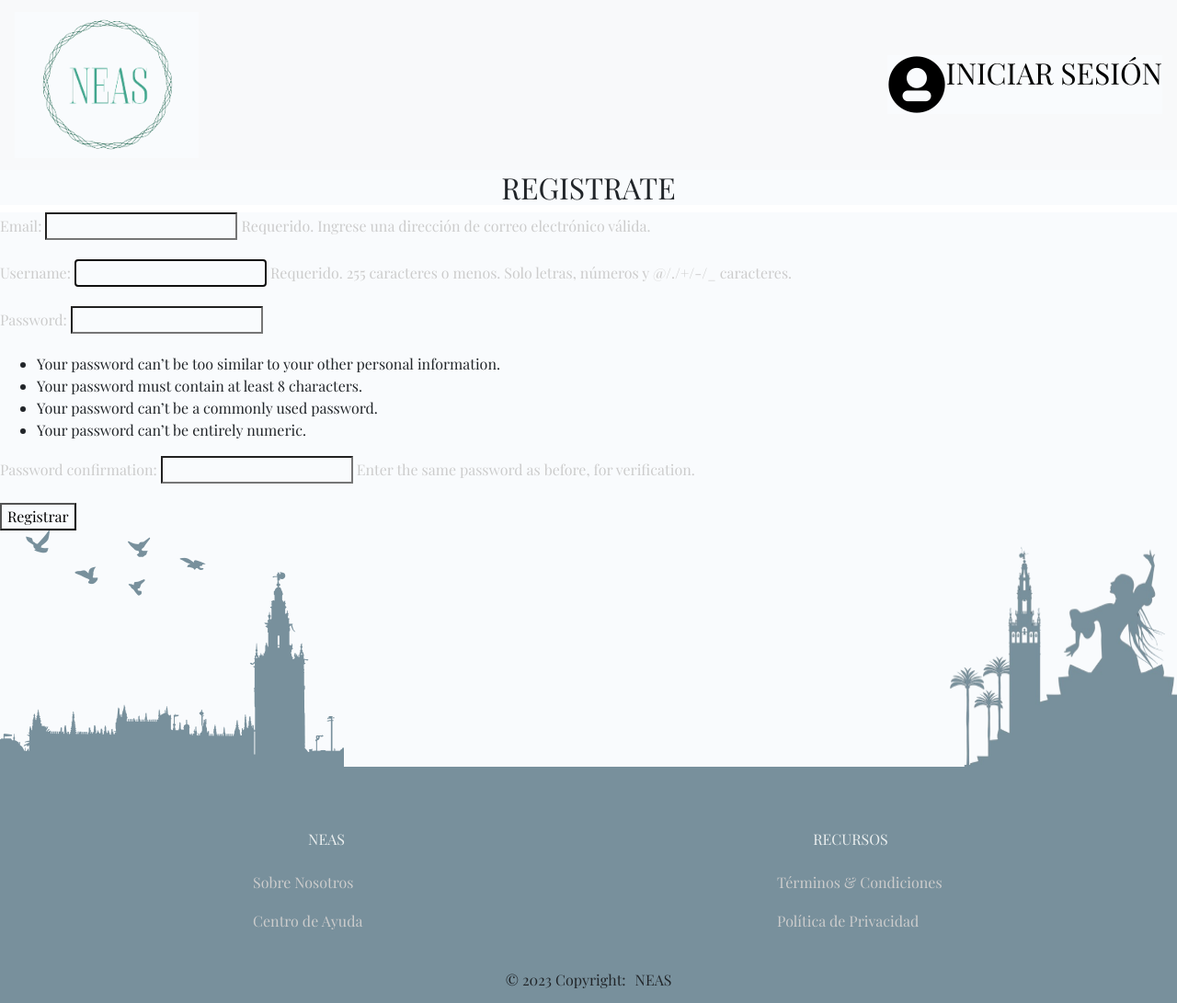
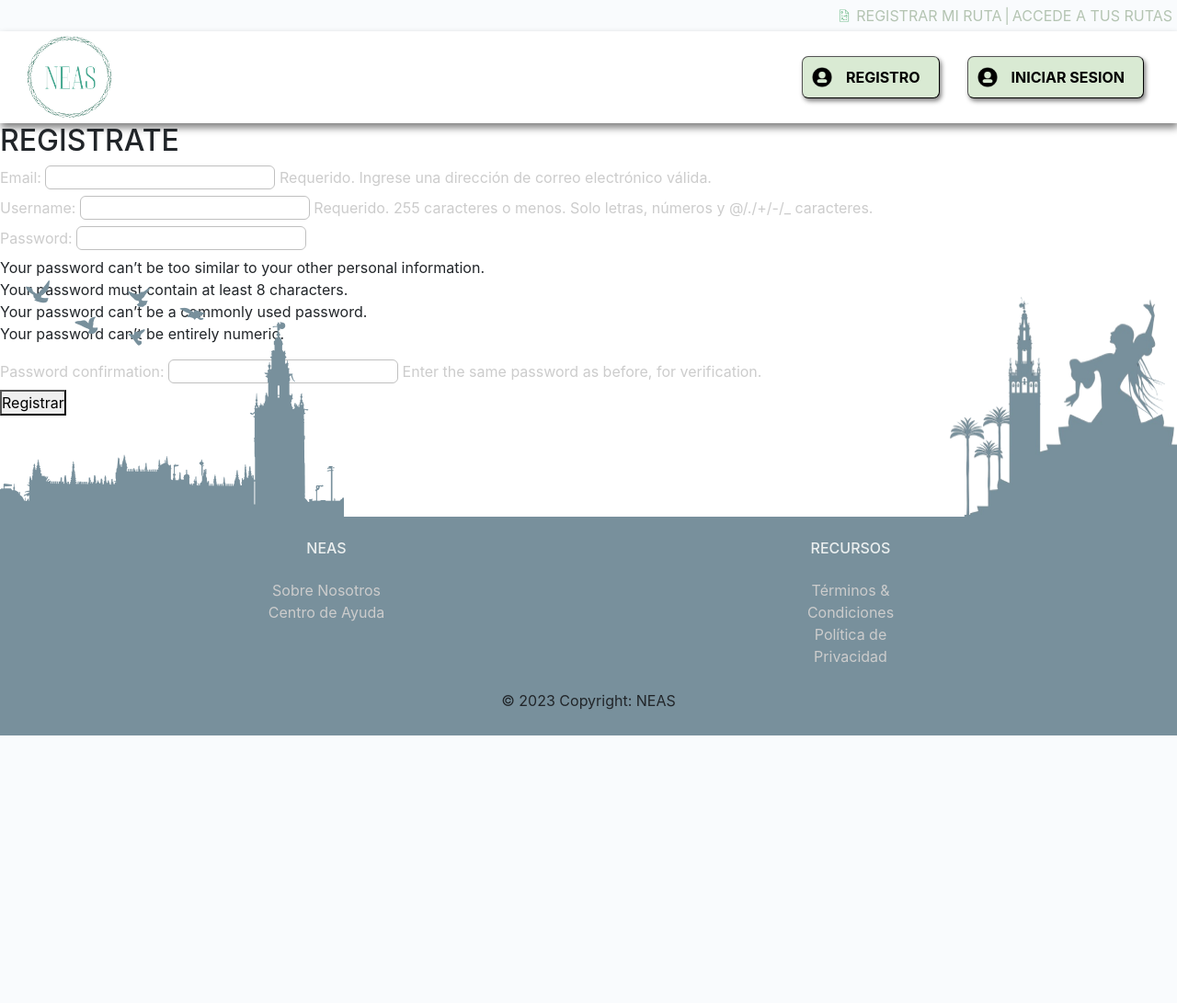
Before and after one commit to sgero/NeasProject, a Django app: page /neas/registrar/operador/ in a window 1280 px wide. Shown: the whole page at 92% size. After the commit the page ends 800 px from the top, so only its background shows below. Run offline with Django 4.2, Linux system fonts and the light colour scheme; parts of the project's set-up code (start-up, migrations or seed data) failed here and were passed over; some libraries are stand-ins or nearby versions.

Commit message:
actualizacion html y css

```diff
--- a/NeasAPP/static/basic_page.css
+++ b/NeasAPP/static/basic_page.css
@@ -29,7 +29,8 @@ body{
 .empresas{
     color: #B4C4B2;
     padding: 3px;
-    font-size: 11;
+    font-size: 16px;
+    margin: 0 !important;
 }
 
 a{
@@ -113,7 +114,8 @@ h6{
 
 p{
     color: #CCCCCC;
-    padding: 0px;
+    padding: 0 !important;
+    margin-bottom: 0px !important;
 }
 
 
--- a/NeasAPP/static/mostrar_rutas.css
+++ b/NeasAPP/static/mostrar_rutas.css
@@ -1,9 +1,3 @@
-img{
-
-    width: 120%;
-
-}
-
 .carta {
     position: relative;
     display: -ms-flexbox;
--- a/templates/basic_page.html
+++ b/templates/basic_page.html
@@ -29,7 +29,7 @@
 
             <img src="{% static "img/rutafoto.png" %}" width="20" height="20" class="empresas">
 
-            <a href="" class="empresas">REGISTRAR MI RUTA</a>
+            <a href="/neas/registrar/operador/" class="empresas">REGISTRAR MI RUTA</a>
 
             <p class="empresas">|</p>
 
@@ -74,8 +74,6 @@
     </header>
 
     {% block content1 %}
-
-
 
     {% endblock %}
 
--- a/templates/footer.html
+++ /dev/null
@@ -1,87 +0,0 @@
-{% block content %}
-{% load static %}
-
-<head>
-    <meta charset="UTF-8">
-    <link rel="stylesheet" type="text/css" href="{% static 'footer.css' %}">
-    <title></title>
-    {% load bootstrap4 %}
-    {% bootstrap_css %}
-</head>
-
-<body>
-
-
-<footer style="width: 100%; bottom: 0; left: 0; background-color: #78909C;" >
-    <section class="d-flex justify-content-center justify-content-lg-between">
-    <!-- Left -->
-
-        <img src="{% static "img/giralda.png" %}" alt="fotogiralda">
-        <img src="{% static "img/imagenflamenco_preview_rev_1.png" %}" alt="fotoflamenca">
-
-    <!-- Left -->
-    <!-- Right -->
-    <!-- Right -->
-  </section>
-  <!-- Section: Social media -->
-
-  <!-- Section: Links  -->
-  <section class="g">
-    <div class="g container text-center text-md-start mt-5">
-      <!-- Grid row -->
-      <div class="g row mt-3">
-        <!-- Grid column -->
-        <!-- Grid column -->
-        <div class="g col-md-2 col-lg-2 col-xl-2 mx-auto mb-4">
-          <!-- Links -->
-          <h6 class="g text-uppercase fw-bold mb-4" id="titulos">
-            NEAS
-          </h6>
-          <p class="g">
-            <a href="#!" class="g text-reset">Sobre Nosotros</a>
-          </p>
-          <p class="g">
-            <a href="#!" class="g text-reset">Centro de Ayuda</a>
-          </p>
-        </div>
-        <!-- Grid column -->
-
-        <!-- Grid column -->
-        <div class="g col-md-3 col-lg-2 col-xl-2 mx-auto mb-4">
-
-          <!-- Links -->
-
-          <h6 class="g text-uppercase fw-bold mb-4" class="titulos">
-            RECURSOS
-          </h6>
-
-          <p class="g" style="width: 400px">
-            <a href="#!" class="g text-reset" style="width: 400px">Términos & Condiciones</a>
-          </p>
-
-          <p class="g">
-            <a href="#!" class="g text-reset">Política de Privacidad</a>
-          </p>
-
-        </div>
-        <!-- Grid column -->
-
-        <!-- Grid column -->
-
-        <!-- Grid column -->
-      </div>
-      <!-- Grid row -->
-    </div>
-  </section>
-  <!-- Section: Links  -->
-
-  <!-- Copyright -->
-  <div class="text-center" id="s" style="background-color: #78909C; padding-bottom: 1%; display: flex; justify-content: center; gap: 10px">
-    © 2023 Copyright:
-    <a class="text-reset fw-bold" href="/neas">NEAS</a>
-  </div>
-  <!-- Copyright -->
-</footer>
-</body>
-
-{% endblock %}
--- a/templates/header.html
+++ /dev/null
@@ -1,46 +0,0 @@
-{% block content %}
-{% load static %}
-
-    <head>
-        <link rel="stylesheet" type="text/css" href="{% static 'header.css' %}">
-        <link data-n-head="ssr" rel="shortcut icon" type="image/x-icon" href="{% static "img/logoNEAS1.png" %}">
-
-        <title></title>
-
-        {% load bootstrap4 %}
-        {% bootstrap_css %}
-    </head>
-
-    <body>
-
-    <header>
-
-        <nav class="navbar navbar-light bg-light justify-content-between">
-
-            <a class="navbar-brand">
-                <img class="logoNeas" src="{% static "img/logoNEAS1.png" %}" alt="logoNEAS">
-            </a>
-
-            <div class="inisesion">
-
-                <a class="inisesion" href="registrar/">
-
-                    <div>
-                        <img src="{% static "img/userfoto.png" %}" alt="fotoUser">
-                    </div>
-
-                    <div>
-                        <h2>INICIAR SESIÓN</h2>
-                    </div>
-
-                </a>
-
-            </div>
-
-        </nav>
-
-    </header>
-
-    </body>
-
-{% endblock %}
--- a/templates/login_usuario.html
+++ b/templates/login_usuario.html
@@ -22,7 +22,6 @@
 
     </div>
 
-
 {% endblock %}
 
 {% include "footer.html" %}
--- a/templates/registrar_operador.html
+++ b/templates/registrar_operador.html
@@ -1,27 +1,21 @@
-{% block content %}
+{% extends "basic_page.html" %}
 {% load static %}
 
-<!DOCTYPE html>
+{% block title %}
 
-<html lang="es">
+    Registrar Operador | NEAS
 
-    <head>
+{% endblock %}
 
-        <meta charset="utf-8">
+{% block css %}
 
-        <title>NEAS | Registrate</title>
+    <link rel="stylesheet" type="text/css" href="{% static 'inicio.css' %}">
 
-        <link rel="stylesheet" type="text/css" href="{% static 'registrar.css' %}">
+{% endblock %}
 
-        <link data-n-head="ssr" rel="shortcut icon" type="image/x-icon" href="{% static "img/logoNEAS1.png" %}">
+{% block content1 %}
 
-    </head>
-
-    <body>
-
-        {% include "header.html" %}
-
-        <h2>REGISTRATE</h2>
+    <h2>REGISTRATE</h2>
 
         <form method="post">
 
@@ -33,9 +27,4 @@
 
         </form>
 
-        {% include "footer.html" %}
-
-    </body>
-
-</html>
 {% endblock %}
```
Also changed, not shown: templates/crear_ruta.html (+28 -7 lines), templates/mostrar_ruta.html (+11 -20 lines). Lines whose indentation alone changed are shown as unchanged.
